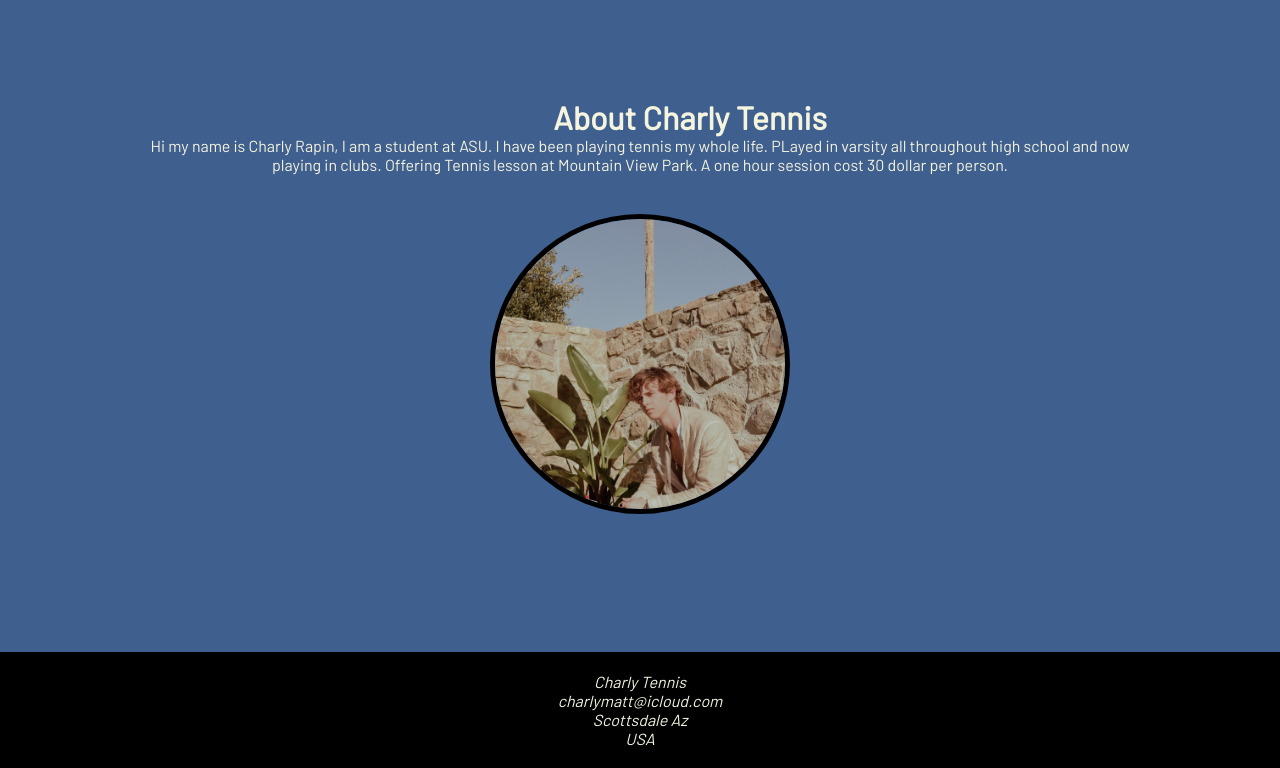
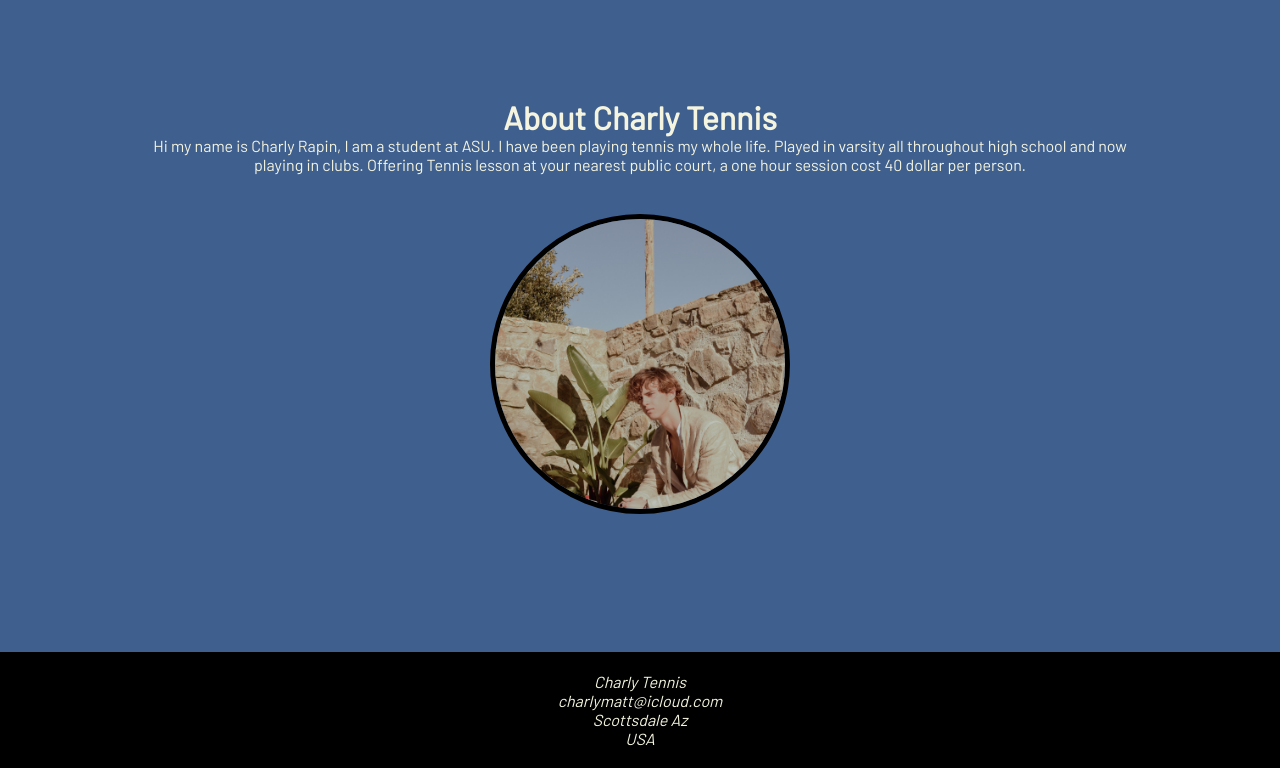
Before and after one commit to CACTUSGAMER12/CACTUSGAMER12.github.io, a plain HTML site: page about.html in a window 1280 px wide. Shown: the part 122-890 px from the top of the page. Drawn offline with Linux system fonts and the light colour scheme.

Commit message:
Changed About text, centered the titles

```diff
--- a/about.html
+++ b/about.html
@@ -59,9 +59,9 @@
        </div>
        </header>
 <div class = "about_container">
-<h1 style = "color:#F4F4DF">About Charly Tennis</h1>
+<h1 style = "color:#F4F4DF;text-align:center;">About Charly Tennis</h1>
 <p>Hi my name is Charly Rapin, I am a student at ASU. I have been playing tennis my whole life.
-    PLayed in varsity all throughout high school and now playing in clubs. Offering Tennis lesson at Mountain View Park. A one hour session cost 30 dollar per person.</p>
+    Played in varsity all throughout high school and now playing in clubs. Offering Tennis lesson at your nearest public court, a one hour session cost 40 dollar per person.</p>
 </div>
 <div class = "about_picture_container">
 <img src = "DSC_0018.JPG" alt = "picture of coach" width = "200" height= "200" >
--- a/app.css
+++ b/app.css
@@ -4,11 +4,6 @@ padding: 0;
 box-sizing: border-box;
 }
 
-h1{
-    color : black;
-    border-radius:50%;
-    padding-left: 100px;
-}
 .logo img {
     width: 100px; /* Adjust the width to your desired size */
     height: auto;
```
Also changed, not shown: book.html (+1 -1 lines).
